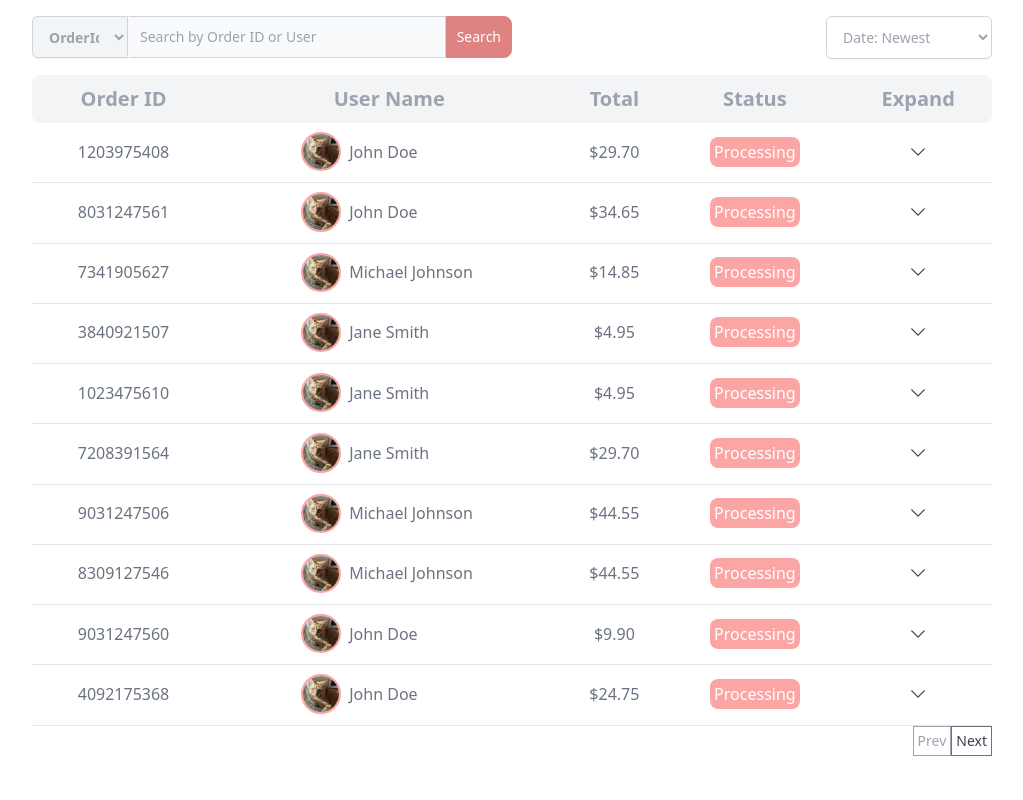
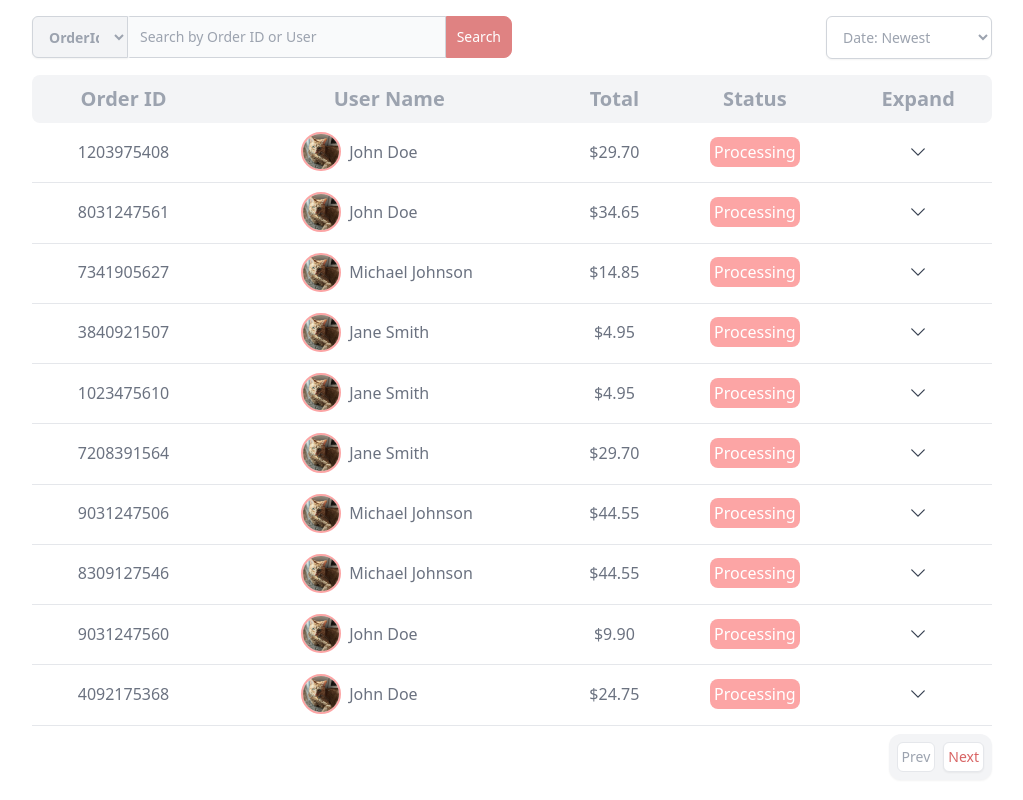
Before and after one commit to francoisdillinger/book_nook_frontend, a React (Vite) app: page / in a window 1280 px wide. Shown: the whole page, without its empty margins (128-1151 px from the left). Built offline with nearby package versions, Linux system fonts and the light colour scheme.

Commit message:
Refactor pagination buttons in AdminOrders component

```diff
--- a/src/components/AdminOrders.tsx
+++ b/src/components/AdminOrders.tsx
@@ -212,21 +212,23 @@ export default function AdminOrders() {
 				</table>
 			</div>
 			<div className="w-3/4 m-auto flex justify-end">
+				<div className="bg-gray-100 p-1 rounded-xl mt-2 shadow-sm">
 					<button
 						onClick={handlePaginationDecrease}
-					className="border-solid border p-1 text-sm font-medium enabled:border-gray-500 disabled:border-gray-400 enabled:text-gray-700 disabled:text-gray-400  enabled:cursor-pointer diabled:cursor-default"
+						className="border-solid border p-1 m-1 rounded-md text-sm font-medium bg-white active:scale-90 enabled:shadow-sm disabled:shadow-none enabled:text-logo disabled:text-gray-400  enabled:cursor-pointer diabled:cursor-default"
 						disabled={buttonDecreaseDisabled}
 					>
 						Prev
 					</button>
 					<button
 						onClick={handlePaginationIncrease}
-					className="border-solid border p-1 text-sm font-medium enabled:border-gray-500 disabled:border-gray-400 enabled:text-gray-700 disabled:text-gray-400  enabled:cursor-pointer diabled:cursor-default"
+						className="border-solid border p-1 m-1 rounded-md text-sm font-medium bg-white active:scale-90 enabled:shadow-sm disabled:shadow-none enabled:text-logo disabled:text-gray-400  enabled:cursor-pointer diabled:cursor-default"
 						disabled={buttonIncreaseDisabled}
 					>
 						Next
 					</button>
 				</div>
 			</div>
+		</div>
 	);
 }
```
Lines whose indentation alone changed are shown as unchanged.
